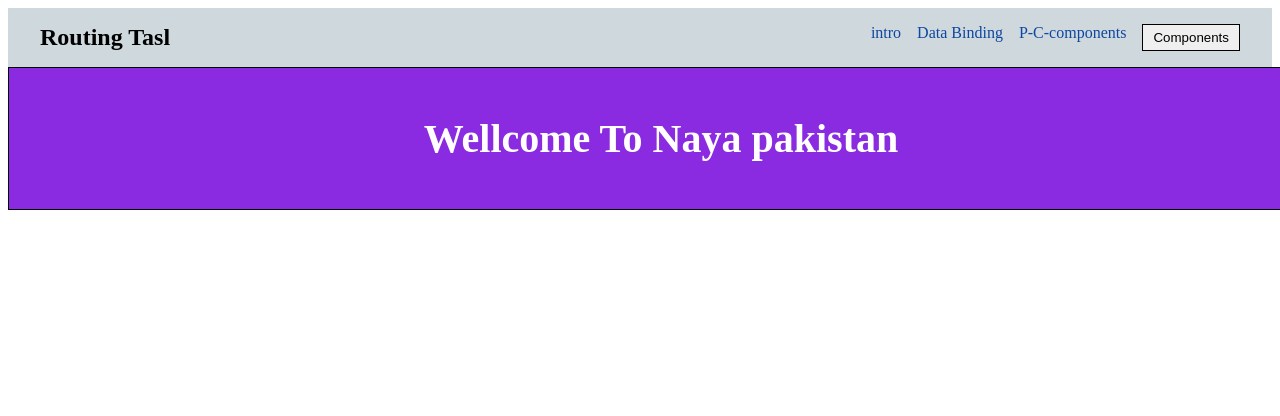
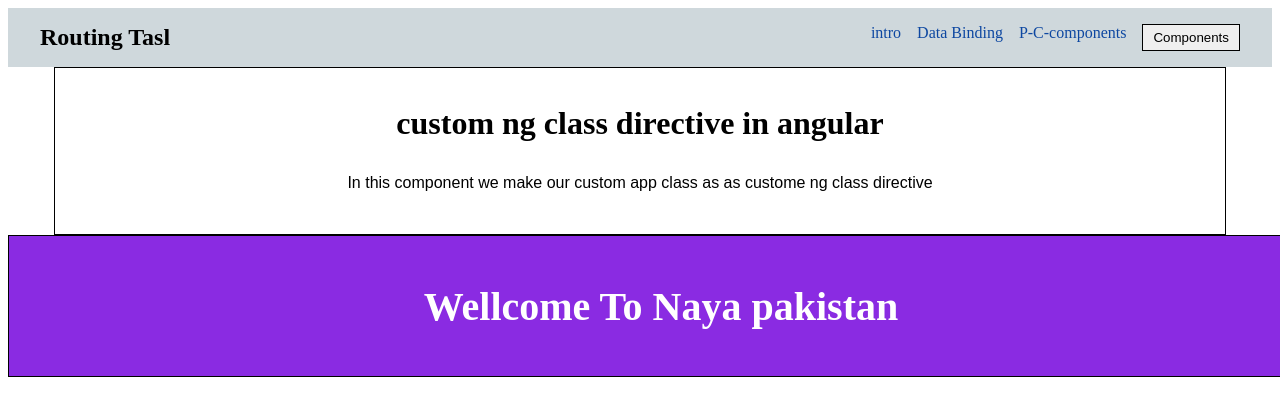
Before and after one commit to engineeralihassan/angular-revision, an Angular app: page /appclass in a window 1280 px wide. Before the commit this address led to /. Shown: the top 416 px of the page. Built offline with nearby package versions, Linux system fonts and the light colour scheme.

Commit message:
ng class custome app directive

```diff
--- a/src/app/app-routing.module.ts
+++ b/src/app/app-routing.module.ts
@@ -10,6 +10,7 @@ import { ViewchildComponent } from './components/viewchild/viewchild.component';
 import { NgContentComponent } from './components/ng-content/ng-content.component';
 import { LifecyclehooksComponent } from './components/lifecyclehooks/lifecyclehooks.component';
 import { ContentchildComponent } from './components/contentchild/contentchild.component';
+import { NgclassComponent } from './customeDirectives/ngclass/ngclass.component';
 
 const routes: Routes = [
   { path: '', component: Component01Component },
@@ -24,6 +25,7 @@ const routes: Routes = [
   },
   { path: 'viewchild', component: ViewchildComponent },
   { path: 'contentchild', component: ContentchildComponent },
+  { path: 'appclass', component: NgclassComponent },
 
 ];
 
--- a/src/app/app.module.ts
+++ b/src/app/app.module.ts
@@ -22,6 +22,7 @@ import { LifecyclehooksComponent } from './components/lifecyclehooks/lifecycleho
 import { ContentchildComponent } from './components/contentchild/contentchild.component';
 import { SetbackgroundDirective } from './customeDirectives/setbackground.directive';
 import { HostlistnerDirective } from './customeDirectives/hostlistner.directive';
+import { NgclassComponent } from './customeDirectives/ngclass/ngclass.component';
 @NgModule({
   declarations: [
     AppComponent,
@@ -42,7 +43,8 @@ import { HostlistnerDirective } from './customeDirectives/hostlistner.directive'
     LifecyclehooksComponent,
     ContentchildComponent,
     SetbackgroundDirective,
-    HostlistnerDirective
+    HostlistnerDirective,
+    NgclassComponent
   ],
   imports: [
     BrowserModule,
--- /dev/null
+++ b/src/app/customeDirectives/ngclass/ngclass.component.html
@@ -0,0 +1,7 @@
+<div class="container">
+  <h1>custom ng class directive in angular</h1>
+  <p>
+    In this component we make our custom app class as as custome ng class
+    directive
+  </p>
+</div>
--- a/src/app/navbar/navbar.component.html
+++ b/src/app/navbar/navbar.component.html
@@ -12,6 +12,7 @@
     <a routerLink="/ng-content">ng-content</a>
     <a routerLink="/lifecyclehooks">Life-cycle-Hooks</a>
     <a routerLink="/contentchild">@contentchild</a>
+       <a routerLink="/appclass">custome class directive</a>
   </div>
 </div></li>
   </ul>
```
Also changed, not shown: src/app/customeDirectives/ngclass/ngclass.component.ts (added, +10 -0 lines), src/app/customeDirectives/ngclass/ngclass.component.css (added), 1 other file (tests, documents, lock files or other folders).
